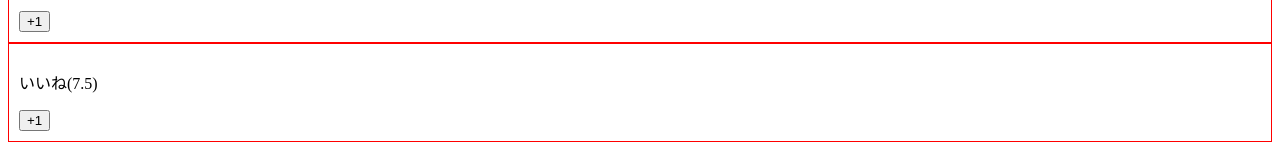
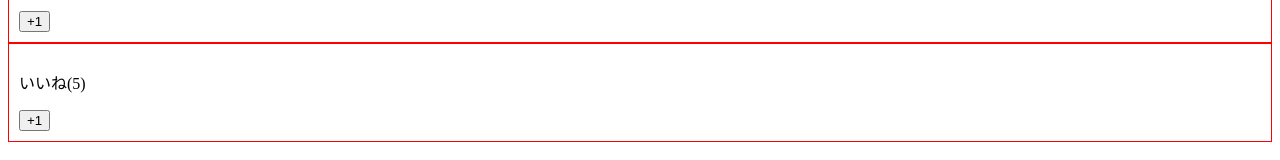
Before and after one commit to fukugit/learning-vue, a Vue app in the folder 4-vue-cli/sample-vue/: page / in a window 1280 px wide. Shown: the part 278-438 px from the top of the page. Built offline with nearby package versions, Linux system fonts and the light colour scheme.

Commit message:
emitの追加

```diff
--- a/4-vue-cli/sample-vue/src/App.vue
+++ b/4-vue-cli/sample-vue/src/App.vue
@@ -2,9 +2,13 @@
   <div>
     <LikeHeader></LikeHeader>
     <p>{{ number }}</p>
-    <!-- 子コンポーネントのpropsに値を渡します。 -->
-    <LikeNumber :totalNumber="number"></LikeNumber>
-    <LikeNumber :totalNumber="number"></LikeNumber>
+    <!--
+      totalNumberで子コンポーネントのpropsに値を渡します。
+      $eventで子コンポーネントからの値を取得します。
+      number = $event はnumberに対して子コンポーネントの値を挿入しています。
+      -->
+    <LikeNumber :total-number="number" v-on:my-click="number = $event"></LikeNumber>
+    <LikeNumber :total-number="number" v-on:my-click="incrementNum"></LikeNumber>
     <LikeNumber></LikeNumber>
   </div>
 </template>
@@ -20,6 +24,12 @@ export default {
   },
   components: {
     LikeHeader
+  },
+  methods: {
+    /* ここのvalueは $eventの値が入ります。*/
+    incrementNum(value) {
+      this.number = value;
+    }
   }
 }
 </script>
--- a/4-vue-cli/sample-vue/src/components/LikeNumber.vue
+++ b/4-vue-cli/sample-vue/src/components/LikeNumber.vue
@@ -1,7 +1,7 @@
 <template>
   <!-- このrootのdivタグがなければエラーになります。 -->
   <div>
-    <p>いいね({{ totalNumber/2 }})</p>
+    <p>いいね({{ halfNumber }})</p>
     <button @click="increment">+1</button>
   </div>
 </template>
@@ -17,12 +17,20 @@ export default {
     totalNumber: {
       type: Number,
       // requierd: true,
-      default: 15
+      default: 10
+    }
+  },
+  computed: {
+    halfNumber() {
+      return this.totalNumber / 2;
     }
   },
   methods: {
     increment() {
-      this.totalNumber += 1;
+      // 親コンポーネントに値を渡す場合は $emitを使います。
+      // 第一引数は、値の名称(親コンポーネントで使用するカスタムイベント名です。)
+      // 第二引数は、渡す値です。
+      this.$emit("my-click", this.totalNumber + 1);
     }
   }
 }
```
Also changed, not shown: 2 other files (tests, documents, lock files or other folders).
